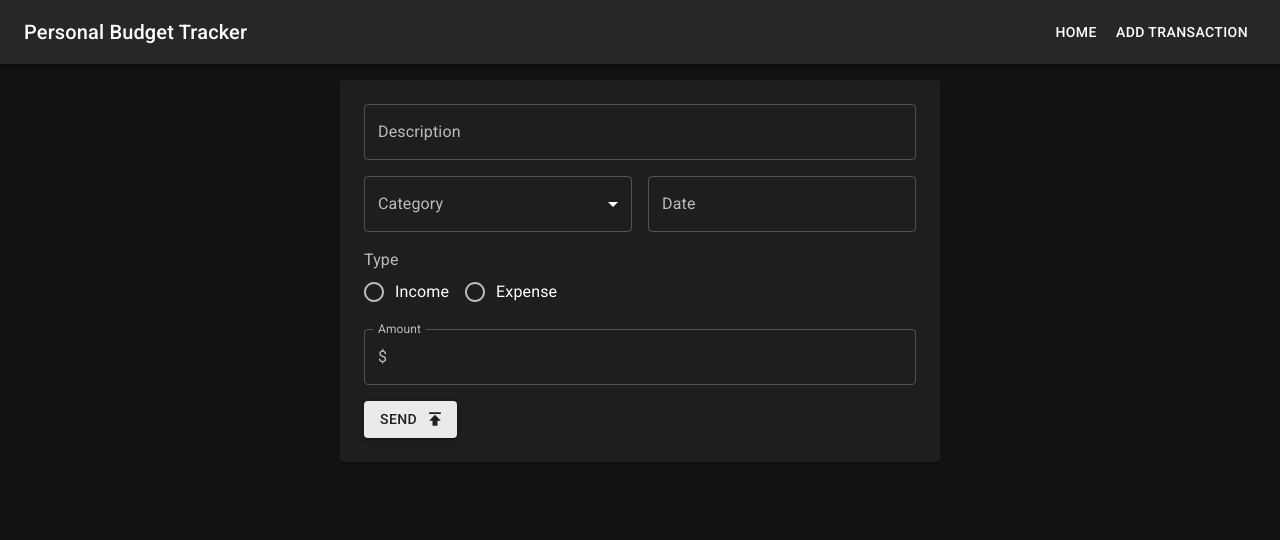
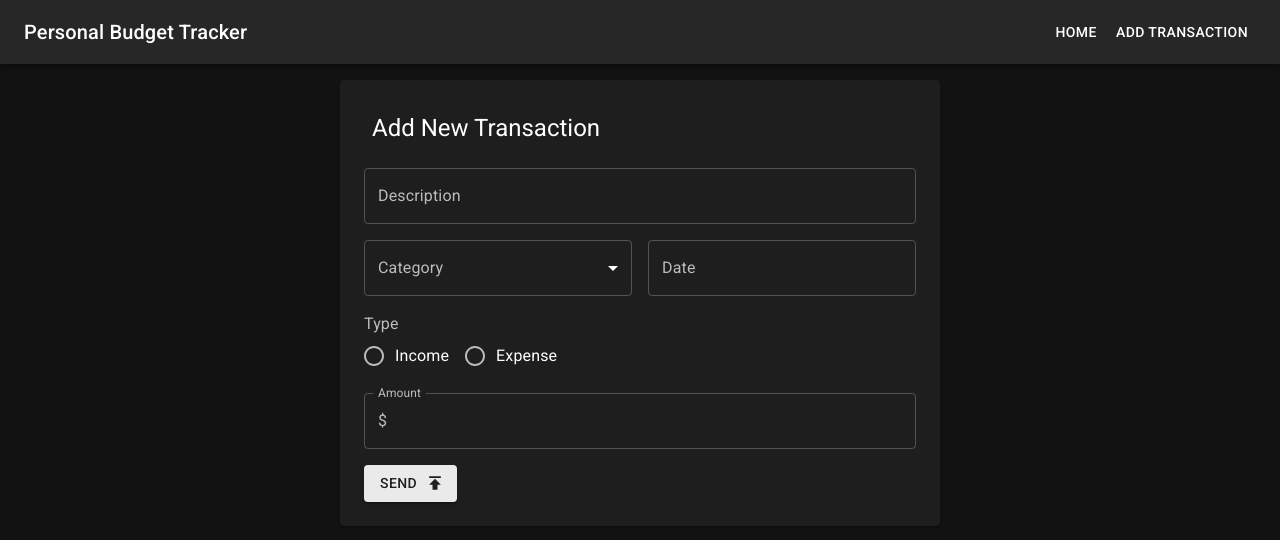
Before and after one commit to NyiZinThant/Personal-Budget-Tracker, a React (Vite) app: page /add in a window 1280 px wide. Shown: the top 540 px of the page. Built offline with nearby package versions, Linux system fonts and the light colour scheme.

Commit message:
added store function in AddTransaction page

```diff
--- a/src/components/AmountInput.jsx
+++ b/src/components/AmountInput.jsx
@@ -5,7 +5,7 @@ import {
   InputAdornment,
 } from '@mui/material';
 
-export default function AmountInput() {
+export default function AmountInput({ innerRef }) {
   return (
     <FormControl fullWidth size="12">
       <InputLabel htmlFor="outlined-adornment-amount">Amount</InputLabel>
@@ -13,6 +13,7 @@ export default function AmountInput() {
         id="outlined-adornment-amount"
         startAdornment={<InputAdornment position="start">$</InputAdornment>}
         label="Amount"
+        inputRef={innerRef}
       />
     </FormControl>
   );
--- a/src/components/DateInput.jsx
+++ b/src/components/DateInput.jsx
@@ -1,11 +1,11 @@
 import { FormControl } from '@mui/material';
 import { DatePicker, LocalizationProvider } from '@mui/x-date-pickers';
 import { AdapterDayjs } from '@mui/x-date-pickers/AdapterDayjs';
-export default function DateInput() {
+export default function DateInput({ innerRef }) {
   return (
     <FormControl fullWidth>
       <LocalizationProvider dateAdapter={AdapterDayjs}>
-        <DatePicker label="Date" />
+        <DatePicker label="Date" inputRef={innerRef} />
       </LocalizationProvider>
     </FormControl>
   );
--- a/src/components/DescriptionInput.jsx
+++ b/src/components/DescriptionInput.jsx
@@ -1,7 +1,9 @@
 import { TextField } from '@mui/material';
-export default function DescriptionInput() {
+
+export default function DescriptionInput({ innerRef }) {
   return (
     <TextField
+      inputRef={innerRef}
       id="description-input"
       label="Description"
       variant="outlined"
--- a/src/components/TransactionForm.jsx
+++ b/src/components/TransactionForm.jsx
@@ -1,37 +1,98 @@
-import {
-  Button,
-  Container,
-  Grid2,
-  Paper,
-  TextField,
-  FormControl,
-  FormLabel,
-  InputLabel,
-  Select,
-  MenuItem,
-  FormControlLabel,
-  Radio,
-  RadioGroup,
-  OutlinedInput,
-  InputAdornment,
-  Box,
-} from '@mui/material';
+import { Button, Grid2, Paper, Box, Typography } from '@mui/material';
 import PublishIcon from '@mui/icons-material/Publish';
-import { AdapterDayjs } from '@mui/x-date-pickers/AdapterDayjs';
-import { LocalizationProvider } from '@mui/x-date-pickers/LocalizationProvider';
-import { DatePicker } from '@mui/x-date-pickers/DatePicker';
-import { useState } from 'react';
-import { expenseCategories } from '../utils/dataUtils';
+import { useState, useRef } from 'react';
 import DescriptionInput from './DescriptionInput';
 import CategorySelect from './CategorySelect';
 import DateInput from './DateInput';
 import TypeRadioGroup from './TypeRadioGroup';
 import AmountInput from './AmountInput';
+import { useTransactionDispatch } from '../contexts/TransactionContext';
+import { useNavigate } from 'react-router';
 export default function TransactionForm() {
+  const navigate = useNavigate();
+  const transactionDispatch = useTransactionDispatch();
   const [category, setCategory] = useState('');
-
+  const [errors, setErrors] = useState({
+    description: '',
+    date: '',
+    category: '',
+    type: '',
+    amount: '',
+  });
+  const descriptionInputRef = useRef(null);
+  const dateInputRef = useRef(null);
+  const [type, setType] = useState('');
+  const amountInputRef = useRef(null);
   const handleChange = (event) => {
     setCategory(event.target.value);
+  };
+  const handleTypeChange = (e) => {
+    setType(e.target.value);
+  };
+  const handleFormSubmit = (e) => {
+    e.preventDefault();
+    let hasError = false;
+    let data = {
+      description: descriptionInputRef.current.value,
+      date: dateInputRef.current.value,
+      category: category,
+      type,
+      amount: amountInputRef.current.value,
+    };
+    if (data.description === '') {
+      setErrors((prevErrors) => {
+        return { ...prevErrors, description: 'Description is empty.' };
+      });
+      hasError = true;
+    } else {
+      setErrors((prevErrors) => {
+        return { ...prevErrors, description: '' };
+      });
+    }
+    if (data.date === '') {
+      setErrors((prevErrors) => {
+        return { ...prevErrors, date: 'Date is empty.' };
+      });
+      hasError = true;
+    } else {
+      data.date = new Date(data.date);
+      setErrors((prevErrors) => {
+        return { ...prevErrors, date: '' };
+      });
+    }
+    if (data.category === '') {
+      setErrors((prevErrors) => {
+        return { ...prevErrors, category: 'Category is empty.' };
+      });
+      hasError = true;
+    } else {
+      setErrors((prevErrors) => {
+        return { ...prevErrors, category: '' };
+      });
+    }
+    if (data.type === '') {
+      setErrors((prevErrors) => {
+        return { ...prevErrors, type: 'Type is empty.' };
+      });
+      hasError = true;
+    } else {
+      setErrors((prevErrors) => {
+        return { ...prevErrors, type: '' };
+      });
+    }
+    if (data.amount === '') {
+      setErrors((prevErrors) => {
+        return { ...prevErrors, amount: 'Amount is empty.' };
+      });
+      hasError = true;
+    } else {
+      setErrors((prevErrors) => {
+        return { ...prevErrors, amount: '' };
+      });
+    }
+    if (hasError) return;
+    navigate('/');
+    transactionDispatch({ type: 'added', data });
   };
   return (
     <Paper
@@ -43,18 +104,33 @@ export default function TransactionForm() {
         padding: { xs: 1, md: 3 },
         width: { xs: '100%', md: 600 },
       }}
+      onSubmit={handleFormSubmit}
     >
-      <DescriptionInput />
+      <Typography component={'h5'} variant="h5" sx={{ p: 1 }}>
+        Add New Transaction
+      </Typography>
+      <DescriptionInput
+        innerRef={descriptionInputRef}
+        error={errors.description}
+      />
       <Grid2 container spacing={2}>
         <Grid2 size={{ xs: 12, md: 6 }}>
-          <CategorySelect category={category} onChange={handleChange} />
+          <CategorySelect
+            category={category}
+            onChange={handleChange}
+            error={errors.category}
+          />
         </Grid2>
         <Grid2 size={{ xs: 12, md: 6 }}>
-          <DateInput />
+          <DateInput innerRef={dateInputRef} error={errors.date} />
         </Grid2>
       </Grid2>
-      <TypeRadioGroup />
-      <AmountInput />
+      <TypeRadioGroup
+        type={type}
+        onChange={handleTypeChange}
+        error={errors.type}
+      />
+      <AmountInput innerRef={amountInputRef} error={errors.amount} />
       <Box>
         <Button variant="contained" endIcon={<PublishIcon />} type="submit">
           Send
--- a/src/components/TypeRadioGroup.jsx
+++ b/src/components/TypeRadioGroup.jsx
@@ -6,7 +6,7 @@ import {
   Radio,
 } from '@mui/material';
 
-export default function TypeRadioGroup() {
+export default function TypeRadioGroup({ type, onChange }) {
   return (
     <FormControl>
       <FormLabel id="type-radio-buttons-group-label">Type</FormLabel>
@@ -14,6 +14,8 @@ export default function TypeRadioGroup() {
         row
         aria-labelledby="type-radio-buttons-group-label"
         name="type-radio-buttons-group"
+        onChange={onChange}
+        value={type}
       >
         <FormControlLabel value="Income" control={<Radio />} label="Income" />
         <FormControlLabel value="Expense" control={<Radio />} label="Expense" />
--- a/src/contexts/TransactionContext.jsx
+++ b/src/contexts/TransactionContext.jsx
@@ -34,11 +34,7 @@ const transactionReducer = function (transactions, action) {
         ...transactions,
         {
           id,
-          date: action.date,
-          description: action.description,
-          cateogry: action.category,
-          type: action.type,
-          amount: action.amount,
+          ...action.data,
         },
       ];
       storeTransactions(newTransactions);
```
Also changed, not shown: src/pages/AddTransaction.jsx (+1 -24 lines).
